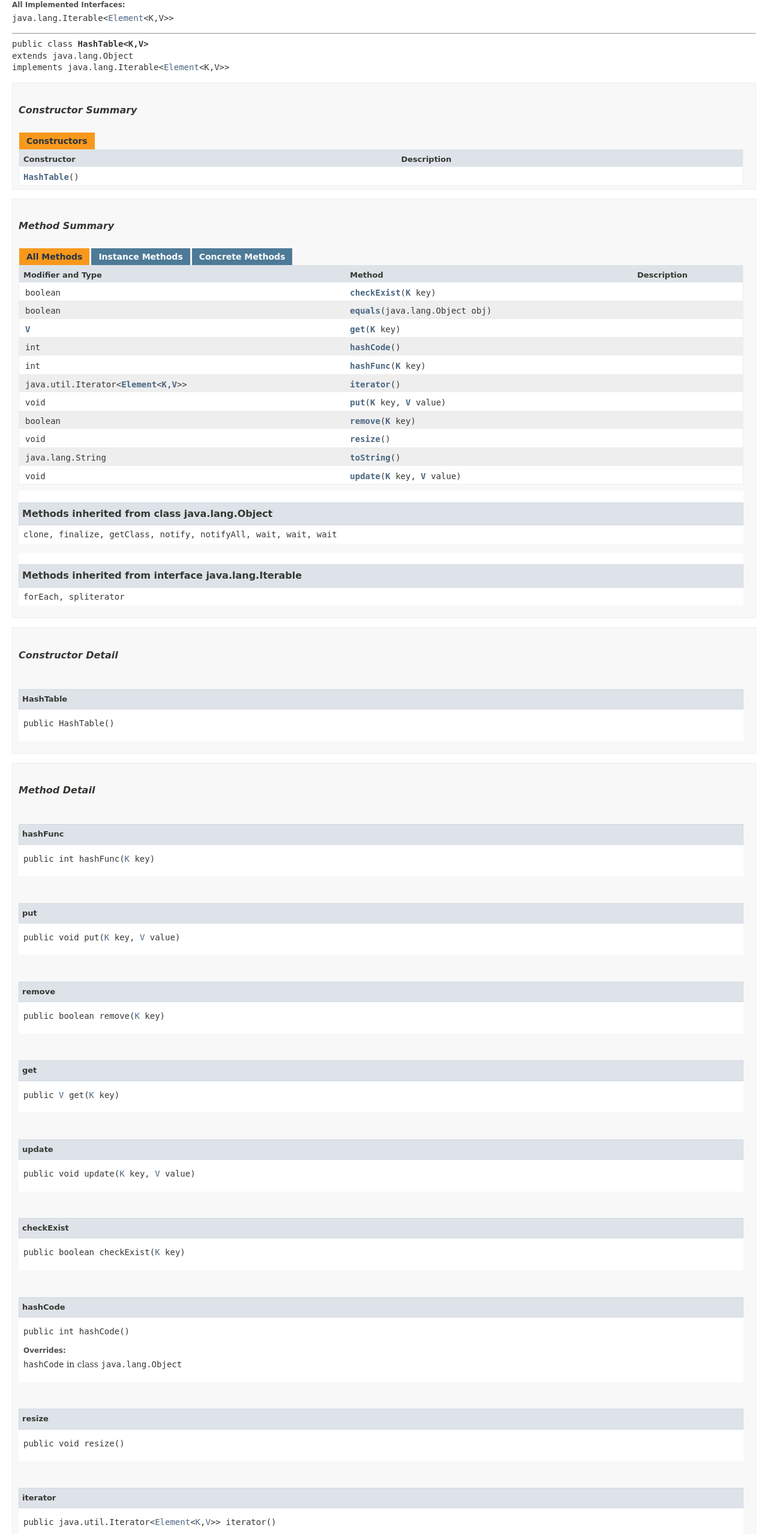
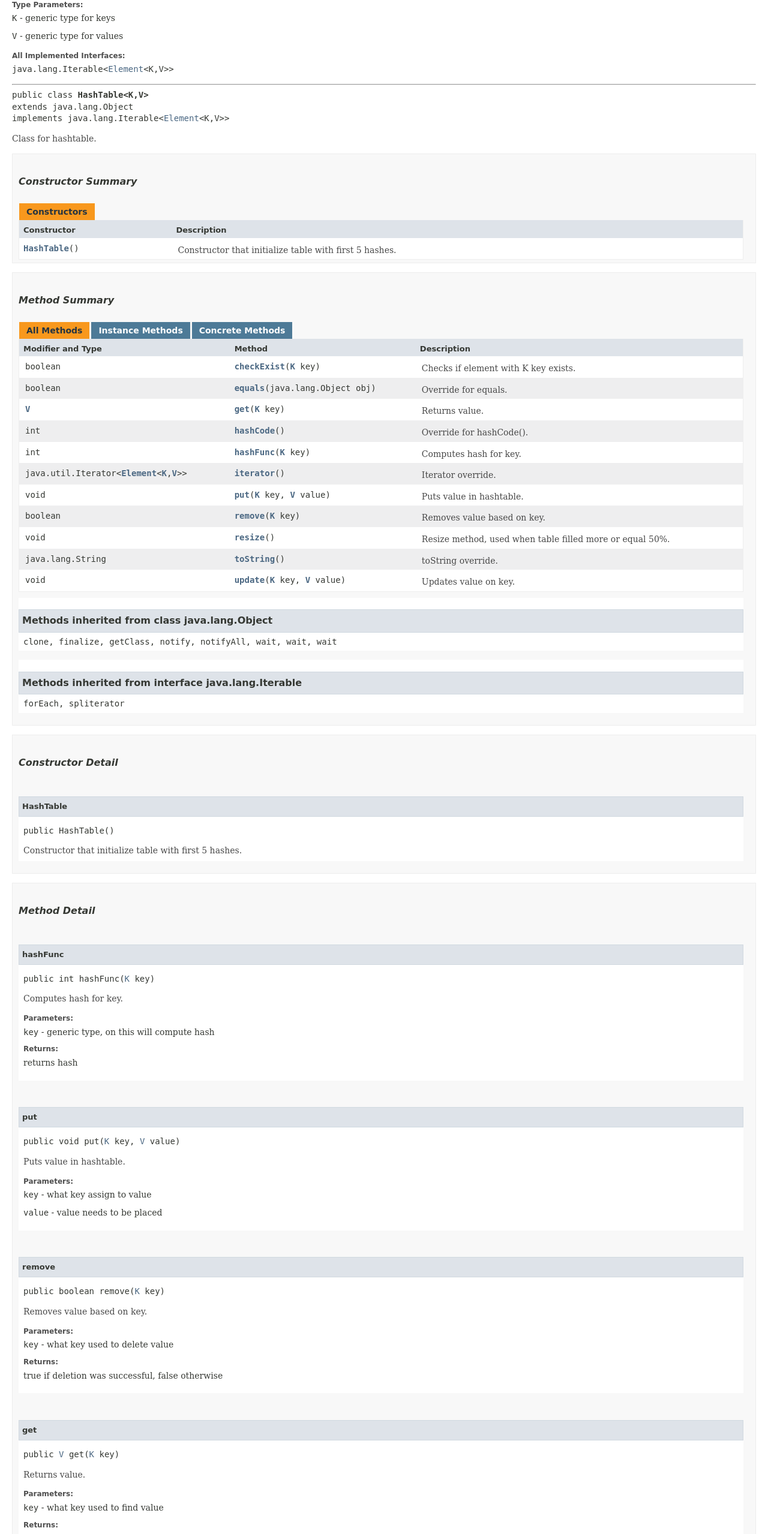
Before and after one commit to Zarcer/OOP, a plain HTML site: page Task_1_2_2/ru/nsu/zarcer/HashTable.html in a window 1280 px wide. Shown: the part 232-2790 px from the top of the page at 60% size. Drawn offline with Linux system fonts and the light colour scheme; no server answers; a script that the page names is missing; a web font is replaced by a local one.

Commit message:
Deploying to gh-pages from @ Zarcer/OOP@abb3527e409f404aea429741e2eb2eacd71b3156 🚀

```diff
--- a/Task_1_2_2/ru/nsu/zarcer/HashTable.html
+++ b/Task_1_2_2/ru/nsu/zarcer/HashTable.html
@@ -130,6 +130,11 @@ $('.navPadding').css('padding-top', $('.fixedNav').css("height"));
 <ul class="blockList">
 <li class="blockList">
 <dl>
+<dt><span class="paramLabel">Type Parameters:</span></dt>
+<dd><code>K</code> - generic type for keys</dd>
+<dd><code>V</code> - generic type for values</dd>
+</dl>
+<dl>
 <dt>All Implemented Interfaces:</dt>
 <dd><code>java.lang.Iterable&lt;<a href="Element.html" title="class in ru.nsu.zarcer">Element</a>&lt;K,&#8203;V&gt;&gt;</code></dd>
 </dl>
@@ -137,6 +142,7 @@ $('.navPadding').css('padding-top', $('.fixedNav').css("height"));
 <pre>public class <span class="typeNameLabel">HashTable&lt;K,&#8203;V&gt;</span>
 extends java.lang.Object
 implements java.lang.Iterable&lt;<a href="Element.html" title="class in ru.nsu.zarcer">Element</a>&lt;K,&#8203;V&gt;&gt;</pre>
+<div class="block">Class for hashtable.</div>
 </li>
 </ul>
 </div>
@@ -158,7 +164,9 @@ implements java.lang.Iterable&lt;<a href="Element.html" title="class in ru.nsu.z
 </tr>
 <tr class="altColor">
 <th class="colConstructorName" scope="row"><code><span class="memberNameLink"><a href="#%3Cinit%3E()">HashTable</a></span>()</code></th>
-<td class="colLast">&nbsp;</td>
+<td class="colLast">
+<div class="block">Constructor that initialize table with first 5 hashes.</div>
+</td>
 </tr>
 </table>
 </li>
@@ -181,59 +189,81 @@ implements java.lang.Iterable&lt;<a href="Element.html" title="class in ru.nsu.z
 <tr id="i0" class="altColor">
 <td class="colFirst"><code>boolean</code></td>
 <th class="colSecond" scope="row"><code><span class="memberNameLink"><a href="#checkExist(K)">checkExist</a></span>&#8203;(<a href="HashTable.html" title="type parameter in HashTable">K</a>&nbsp;key)</code></th>
-<td class="colLast">&nbsp;</td>
+<td class="colLast">
+<div class="block">Checks if element with K key exists.</div>
+</td>
 </tr>
 <tr id="i1" class="rowColor">
 <td class="colFirst"><code>boolean</code></td>
 <th class="colSecond" scope="row"><code><span class="memberNameLink"><a href="#equals(java.lang.Object)">equals</a></span>&#8203;(java.lang.Object&nbsp;obj)</code></th>
-<td class="colLast">&nbsp;</td>
+<td class="colLast">
+<div class="block">Override for equals.</div>
+</td>
 </tr>
 <tr id="i2" class="altColor">
 <td class="colFirst"><code><a href="HashTable.html" title="type parameter in HashTable">V</a></code></td>
 <th class="colSecond" scope="row"><code><span class="memberNameLink"><a href="#get(K)">get</a></span>&#8203;(<a href="HashTable.html" title="type parameter in HashTable">K</a>&nbsp;key)</code></th>
-<td class="colLast">&nbsp;</td>
+<td class="colLast">
+<div class="block">Returns value.</div>
+</td>
 </tr>
 <tr id="i3" class="rowColor">
 <td class="colFirst"><code>int</code></td>
 <th class="colSecond" scope="row"><code><span class="memberNameLink"><a href="#hashCode()">hashCode</a></span>()</code></th>
-<td class="colLast">&nbsp;</td>
+<td class="colLast">
+<div class="block">Override for hashCode().</div>
+</td>
 </tr>
 <tr id="i4" class="altColor">
 <td class="colFirst"><code>int</code></td>
 <th class="colSecond" scope="row"><code><span class="memberNameLink"><a href="#hashFunc(K)">hashFunc</a></span>&#8203;(<a href="HashTable.html" title="type parameter in HashTable">K</a>&nbsp;key)</code></th>
-<td class="colLast">&nbsp;</td>
+<td class="colLast">
+<div class="block">Computes hash for key.</div>
+</td>
 </tr>
 <tr id="i5" class="rowColor">
 <td class="colFirst"><code>java.util.Iterator&lt;<a href="Element.html" title="class in ru.nsu.zarcer">Element</a>&lt;<a href="HashTable.html" title="type parameter in HashTable">K</a>,&#8203;<a href="HashTable.html" title="type parameter in HashTable">V</a>&gt;&gt;</code></td>
 <th class="colSecond" scope="row"><code><span class="memberNameLink"><a href="#iterator()">iterator</a></span>()</code></th>
-<td class="colLast">&nbsp;</td>
+<td class="colLast">
+<div class="block">Iterator override.</div>
+</td>
 </tr>
 <tr id="i6" class="altColor">
 <td class="colFirst"><code>void</code></td>
 <th class="colSecond" scope="row"><code><span class="memberNameLink"><a href="#put(K,V)">put</a></span>&#8203;(<a href="HashTable.html" title="type parameter in HashTable">K</a>&nbsp;key,
    <a href="HashTable.html" title="type parameter in HashTable">V</a>&nbsp;value)</code></th>
-<td class="colLast">&nbsp;</td>
+<td class="colLast">
+<div class="block">Puts value in hashtable.</div>
+</td>
 </tr>
 <tr id="i7" class="rowColor">
 <td class="colFirst"><code>boolean</code></td>
 <th class="colSecond" scope="row"><code><span class="memberNameLink"><a href="#remove(K)">remove</a></span>&#8203;(<a href="HashTable.html" title="type parameter in HashTable">K</a>&nbsp;key)</code></th>
-<td class="colLast">&nbsp;</td>
+<td class="colLast">
+<div class="block">Removes value based on key.</div>
+</td>
 </tr>
 <tr id="i8" class="altColor">
 <td class="colFirst"><code>void</code></td>
 <th class="colSecond" scope="row"><code><span class="memberNameLink"><a href="#resize()">resize</a></span>()</code></th>
-<td class="colLast">&nbsp;</td>
+<td class="colLast">
+<div class="block">Resize method, used when table filled more or equal 50%.</div>
+</td>
 </tr>
 <tr id="i9" class="rowColor">
 <td class="colFirst"><code>java.lang.String</code></td>
 <th class="colSecond" scope="row"><code><span class="memberNameLink"><a href="#toString()">toString</a></span>()</code></th>
-<td class="colLast">&nbsp;</td>
+<td class="colLast">
+<div class="block">toString override.</div>
+</td>
 </tr>
 <tr id="i10" class="altColor">
 <td class="colFirst"><code>void</code></td>
 <th class="colSecond" scope="row"><code><span class="memberNameLink"><a href="#update(K,V)">update</a></span>&#8203;(<a href="HashTable.html" title="type parameter in HashTable">K</a>&nbsp;key,
       <a href="HashTable.html" title="type parameter in HashTable">V</a>&nbsp;value)</code></th>
-<td class="colLast">&nbsp;</td>
+<td class="colLast">
+<div class="block">Updates value on key.</div>
+</td>
 </tr>
 </table>
 <ul class="blockList">
@@ -273,6 +303,7 @@ implements java.lang.Iterable&lt;<a href="Element.html" title="class in ru.nsu.z
 <li class="blockList">
 <h4>HashTable</h4>
 <pre>public&nbsp;HashTable()</pre>
+<div class="block">Constructor that initialize table with first 5 hashes.</div>
 </li>
 </ul>
 </li>
@@ -294,6 +325,13 @@ implements java.lang.Iterable&lt;<a href="Element.html" title="class in ru.nsu.z
 <li class="blockList">
 <h4>hashFunc</h4>
 <pre class="methodSignature">public&nbsp;int&nbsp;hashFunc&#8203;(<a href="HashTable.html" title="type parameter in HashTable">K</a>&nbsp;key)</pre>
+<div class="block">Computes hash for key.</div>
+<dl>
+<dt><span class="paramLabel">Parameters:</span></dt>
+<dd><code>key</code> - generic type, on this will compute hash</dd>
+<dt><span class="returnLabel">Returns:</span></dt>
+<dd>returns hash</dd>
+</dl>
 </li>
 </ul>
 <a id="put(java.lang.Object,java.lang.Object)">
@@ -306,6 +344,12 @@ implements java.lang.Iterable&lt;<a href="Element.html" title="class in ru.nsu.z
 <h4>put</h4>
 <pre class="methodSignature">public&nbsp;void&nbsp;put&#8203;(<a href="HashTable.html" title="type parameter in HashTable">K</a>&nbsp;key,
                 <a href="HashTable.html" title="type parameter in HashTable">V</a>&nbsp;value)</pre>
+<div class="block">Puts value in hashtable.</div>
+<dl>
+<dt><span class="paramLabel">Parameters:</span></dt>
+<dd><code>key</code> - what key assign to value</dd>
+<dd><code>value</code> - value needs to be placed</dd>
+</dl>
 </li>
 </ul>
 <a id="remove(java.lang.Object)">
@@ -317,6 +361,13 @@ implements java.lang.Iterable&lt;<a href="Element.html" title="class in ru.nsu.z
 <li class="blockList">
 <h4>remove</h4>
 <pre class="methodSignature">public&nbsp;boolean&nbsp;remove&#8203;(<a href="HashTable.html" title="type parameter in HashTable">K</a>&nbsp;key)</pre>
+<div class="block">Removes value based on key.</div>
+<dl>
+<dt><span class="paramLabel">Parameters:</span></dt>
+<dd><code>key</code> - what key used to delete value</dd>
+<dt><span class="returnLabel">Returns:</span></dt>
+<dd>true if deletion was successful, false otherwise</dd>
+</dl>
 </li>
 </ul>
 <a id="get(java.lang.Object)">
@@ -328,6 +379,13 @@ implements java.lang.Iterable&lt;<a href="Element.html" title="class in ru.nsu.z
 <li class="blockList">
 <h4>get</h4>
 <pre class="methodSignature">public&nbsp;<a href="HashTable.html" title="type parameter in HashTable">V</a>&nbsp;get&#8203;(<a href="HashTable.html" title="type parameter in HashTable">K</a>&nbsp;key)</pre>
+<div class="block">Returns value.</div>
+<dl>
+<dt><span class="paramLabel">Parameters:</span></dt>
+<dd><code>key</code> - what key used to find value</dd>
+<dt><span class="returnLabel">Returns:</span></dt>
+<dd>value assigned to key</dd>
+</dl>
 </li>
 </ul>
 <a id="update(java.lang.Object,java.lang.Object)">
@@ -340,6 +398,12 @@ implements java.lang.Iterable&lt;<a href="Element.html" title="class in ru.nsu.z
 <h4>update</h4>
 <pre class="methodSignature">public&nbsp;void&nbsp;update&#8203;(<a href="HashTable.html" title="type parameter in HashTable">K</a>&nbsp;key,
                    <a href="HashTable.html" title="type parameter in HashTable">V</a>&nbsp;value)</pre>
+<div class="block">Updates value on key.</div>
+<dl>
+<dt><span class="paramLabel">Parameters:</span></dt>
+<dd><code>key</code> - what key used to find value</dd>
+<dd><code>value</code> - assigned to key</dd>
+</dl>
 </li>
 </ul>
 <a id="checkExist(java.lang.Object)">
@@ -351,6 +415,13 @@ implements java.lang.Iterable&lt;<a href="Element.html" title="class in ru.nsu.z
 <li class="blockList">
 <h4>checkExist</h4>
 <pre class="methodSignature">public&nbsp;boolean&nbsp;checkExist&#8203;(<a href="HashTable.html" title="type parameter in HashTable">K</a>&nbsp;key)</pre>
+<div class="block">Checks if element with K key exists.</div>
+<dl>
+<dt><span class="paramLabel">Parameters:</span></dt>
+<dd><code>key</code> - what key used to find value</dd>
+<dt><span class="returnLabel">Returns:</span></dt>
+<dd>true if element was found, false otherwise</dd>
+</dl>
 </li>
 </ul>
 <a id="hashCode()">
@@ -360,9 +431,12 @@ implements java.lang.Iterable&lt;<a href="Element.html" title="class in ru.nsu.z
 <li class="blockList">
 <h4>hashCode</h4>
 <pre class="methodSignature">public&nbsp;int&nbsp;hashCode()</pre>
+<div class="block">Override for hashCode().</div>
 <dl>
 <dt><span class="overrideSpecifyLabel">Overrides:</span></dt>
 <dd><code>hashCode</code>&nbsp;in class&nbsp;<code>java.lang.Object</code></dd>
+<dt><span class="returnLabel">Returns:</span></dt>
+<dd>hash</dd>
 </dl>
 </li>
 </ul>
@@ -373,6 +447,7 @@ implements java.lang.Iterable&lt;<a href="Element.html" title="class in ru.nsu.z
 <li class="blockList">
 <h4>resize</h4>
 <pre class="methodSignature">public&nbsp;void&nbsp;resize()</pre>
+<div class="block">Resize method, used when table filled more or equal 50%.</div>
 </li>
 </ul>
 <a id="iterator()">
@@ -382,9 +457,12 @@ implements java.lang.Iterable&lt;<a href="Element.html" title="class in ru.nsu.z
 <li class="blockList">
 <h4>iterator</h4>
 <pre class="methodSignature">public&nbsp;java.util.Iterator&lt;<a href="Element.html" title="class in ru.nsu.zarcer">Element</a>&lt;<a href="HashTable.html" title="type parameter in HashTable">K</a>,&#8203;<a href="HashTable.html" title="type parameter in HashTable">V</a>&gt;&gt;&nbsp;iterator()</pre>
+<div class="block">Iterator override.</div>
 <dl>
 <dt><span class="overrideSpecifyLabel">Specified by:</span></dt>
 <dd><code>iterator</code>&nbsp;in interface&nbsp;<code>java.lang.Iterable&lt;<a href="HashTable.html" title="type parameter in HashTable">K</a>&gt;</code></dd>
+<dt><span class="returnLabel">Returns:</span></dt>
+<dd>new iterator</dd>
 </dl>
 </li>
 </ul>
@@ -395,9 +473,14 @@ implements java.lang.Iterable&lt;<a href="Element.html" title="class in ru.nsu.z
 <li class="blockList">
 <h4>equals</h4>
 <pre class="methodSignature">public&nbsp;boolean&nbsp;equals&#8203;(java.lang.Object&nbsp;obj)</pre>
+<div class="block">Override for equals.</div>
 <dl>
 <dt><span class="overrideSpecifyLabel">Overrides:</span></dt>
 <dd><code>equals</code>&nbsp;in class&nbsp;<code>java.lang.Object</code></dd>
+<dt><span class="paramLabel">Parameters:</span></dt>
+<dd><code>obj</code> - with whom this. will compare</dd>
+<dt><span class="returnLabel">Returns:</span></dt>
+<dd>true if equal, false otherwise</dd>
 </dl>
 </li>
 </ul>
@@ -408,9 +491,12 @@ implements java.lang.Iterable&lt;<a href="Element.html" title="class in ru.nsu.z
 <li class="blockList">
 <h4>toString</h4>
 <pre class="methodSignature">public&nbsp;java.lang.String&nbsp;toString()</pre>
+<div class="block">toString override.</div>
 <dl>
 <dt><span class="overrideSpecifyLabel">Overrides:</span></dt>
 <dd><code>toString</code>&nbsp;in class&nbsp;<code>java.lang.Object</code></dd>
+<dt><span class="returnLabel">Returns:</span></dt>
+<dd>string</dd>
 </dl>
 </li>
 </ul>
```
Also changed, not shown: Task_1_2_2/allclasses-index.html (+3 -1 lines), Task_1_2_2/index-all.html (+39 -13 lines), Task_1_2_2/ru/nsu/zarcer/package-summary.html (+3 -1 lines), 3 other files.
